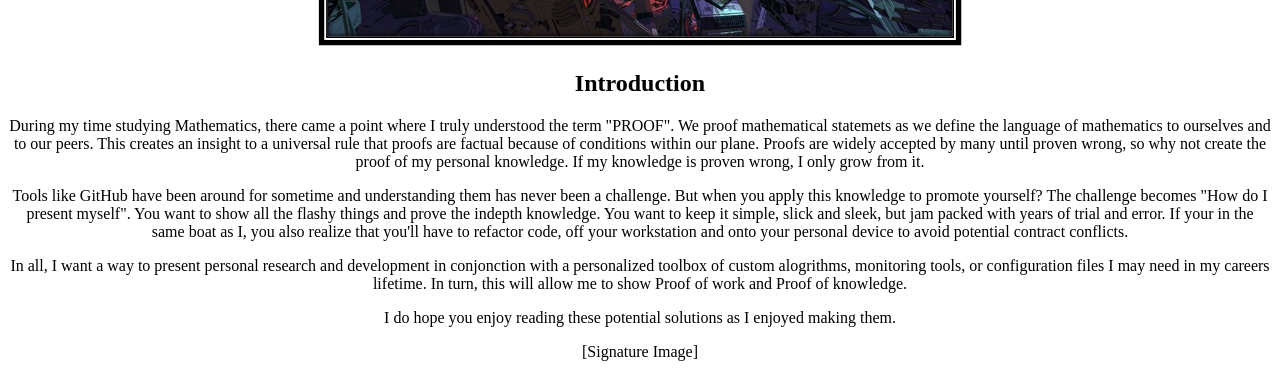
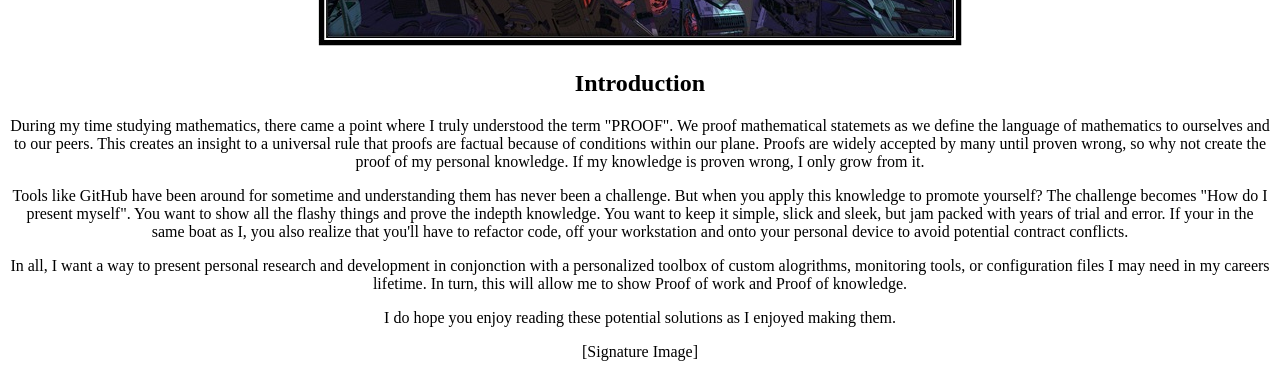
Before and after one commit to Spiffykat/spiffykat.github.io, a plain HTML site: page index.html in a window 1280 px wide. Shown: the part 418-797 px from the top of the page. Drawn offline with Linux system fonts and the light colour scheme.

Commit message:
Updated Intro_Statement; Increased Source Readability; Deployed Tracking Comments;

```diff
--- a/index.html
+++ b/index.html
@@ -9,18 +9,26 @@
   <body>
      <div>
          <h2 align="left">Spiffykat.github.io [Under Construction]</h2>
-        <p align="right">Links [<a href="#">Index</a>; <a href="#">Projects</a>; <a href="#">CV</a>; <a href="https://spiffykat.github.io/MABv8_Resume_20211123.pdf" target="_blank">Resume</a>]</p>
+        <p align="right">Links [
+          <a href="#">Index</a>;
+          <a href="#">Projects</a>;
+          <a href="#">CV</a>;
+          <a href="https://spiffykat.github.io/MABv8_Resume_20211123.pdf" target="_blank">Resume</a>
+        ]</p>
     </div>
     <hr>
+    <!-- Change Image and expand it, make it the ref in which text are
+      contained. -->
     <p style="text-align:center;">
     <img src="img/lab_03.jpg"
         style= border:none;"
         alt="Science Fiction Computer Lab Setup"
         title="SCI-FI Computer Lab" />
     </p>
+    <!-- Contain this text under the image, deploy boarders for focus point-->
   <main style="text-align:center;">
     <h2>Introduction</h2>
-    <p>During my time studying Mathematics, there came a point where I
+    <p>During my time studying mathematics, there came a point where I
       truly understood the term "PROOF". We proof mathematical statemets
       as we define the language of mathematics to ourselves and to our
       peers. This creates an insight to a universal rule that proofs are
@@ -43,4 +51,11 @@
       and Proof of knowledge.</p>
     <p>I do hope you enjoy reading these potential solutions as I enjoyed making them.</p>
     <p>[Signature Image]</p>
+    <!-- [Staged Signature Image]
+      <img src="img/sig_00.jpg"
+        style= border:none;"
+        alt="Marquis A. Branche"
+        title="Signature Image" />
+    </p>
+    -->
   </main>
```
